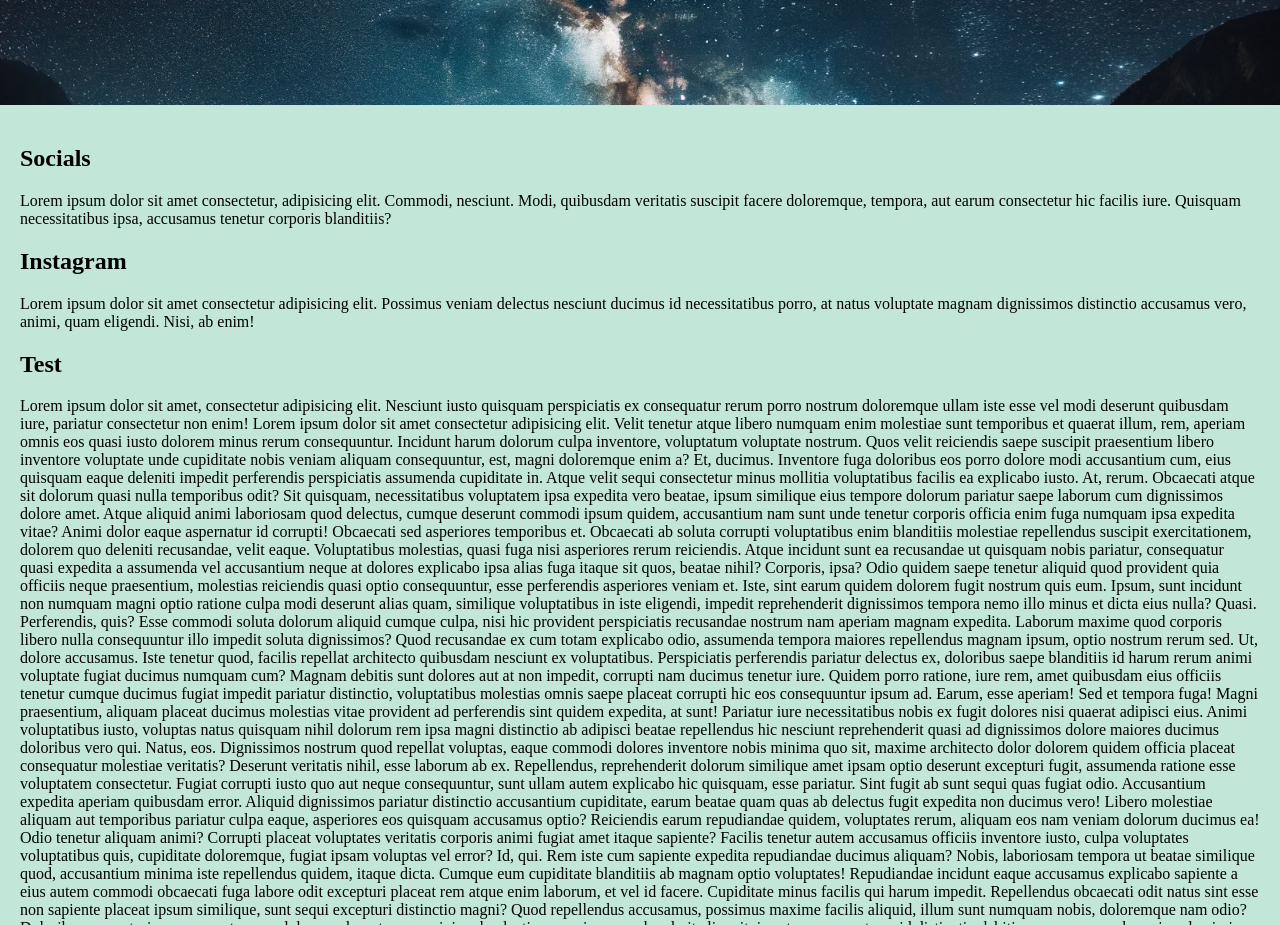
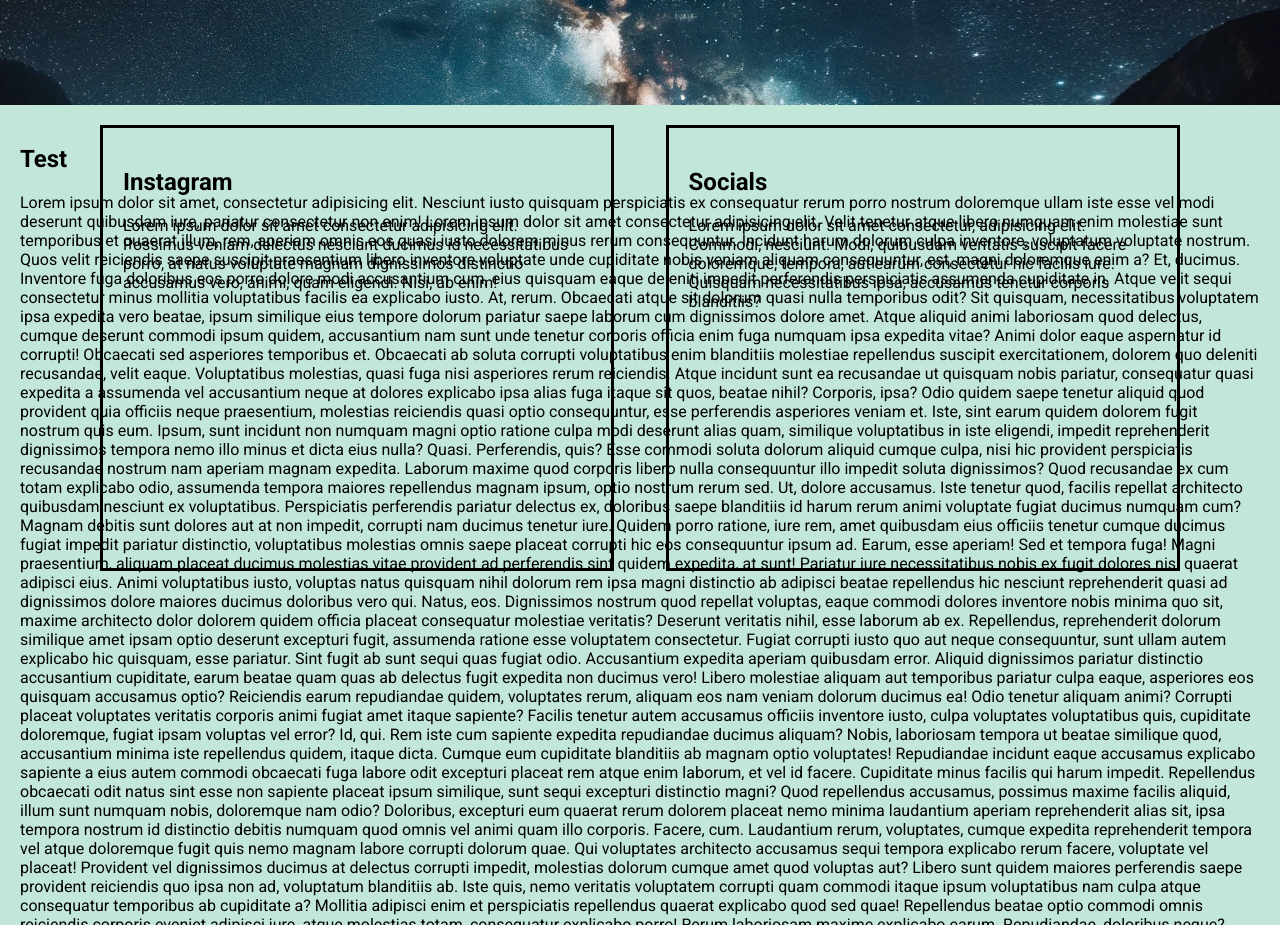
Before and after one commit to Jokuurinio/293, a plain HTML site: page index.html in a window 1280 px wide. Shown: the part 980-1905 px from the top of the page. Drawn offline with Linux system fonts and the light colour scheme.

Commit message:
Add files via upload

```diff
--- a/styles.css
+++ b/styles.css
@@ -1,6 +1,8 @@
 
 /* Font import*/
+
 @import url('https://fonts.googleapis.com/css2?family=Roboto:ital,wght@0,100;0,300;0,400;0,500;0,700;0,900;1,100;1,300;1,400;1,500;1,700;1,900&display=swap');
+@import url('https://fonts.googleapis.com/css2?family=Bebas+Neue&display=swap');
 
 @keyframes example{
     from {color:#ffffff00}
@@ -12,6 +14,7 @@
     background-image: linear-gradient(#0D0221, #0F084B, #26408B, #A6CFD5, #C2E7D9);
     margin: 0;
     padding-top: 45px;
+    font-family: "Roboto", sans-serif;
 }
 
 .container{
@@ -114,6 +117,33 @@
         font-size:1vw;
     }
 
+    .div-box1{
+        position: absolute;
+        margin: auto;
+        padding: 20px;
+        border-style: solid;
+        right: 100px;
+        left: 52%;
+        height: 400px;
+    }
+
+    .div-box2{
+        position: absolute;
+        margin: auto;
+        padding: 20px;
+        border-style: solid;
+        right: 52%;
+        left: 100px;
+        height: 400px;
+    }
+
+    .test{
+        padding: 20px;
+        margin: 80px;
+        margin-top: 500px;
+        border-style: solid;
+    }
+
     #backToTopBtn {
         position: fixed; /* Fixed position */
         bottom: 25px; /* 20px from the bottom */
```
